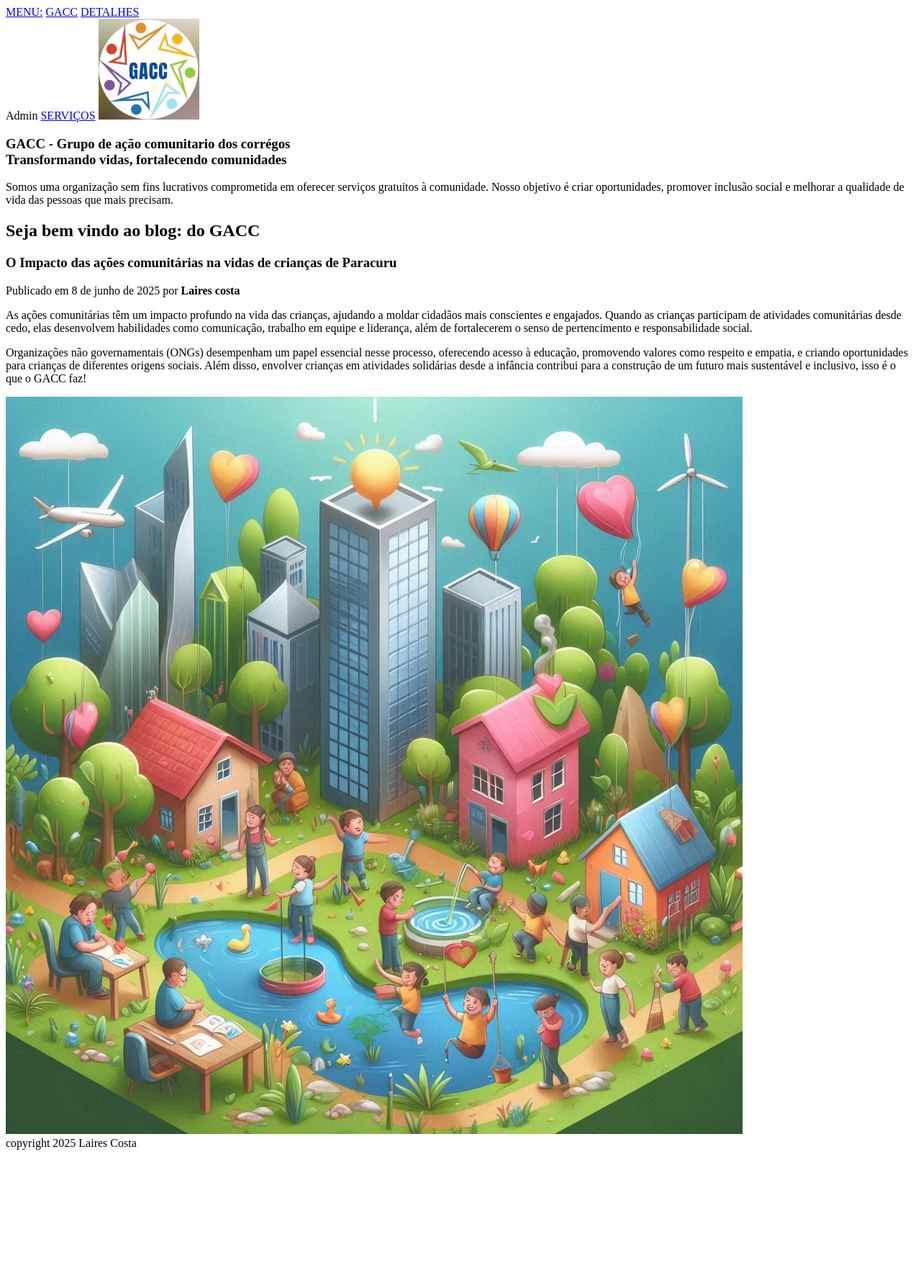
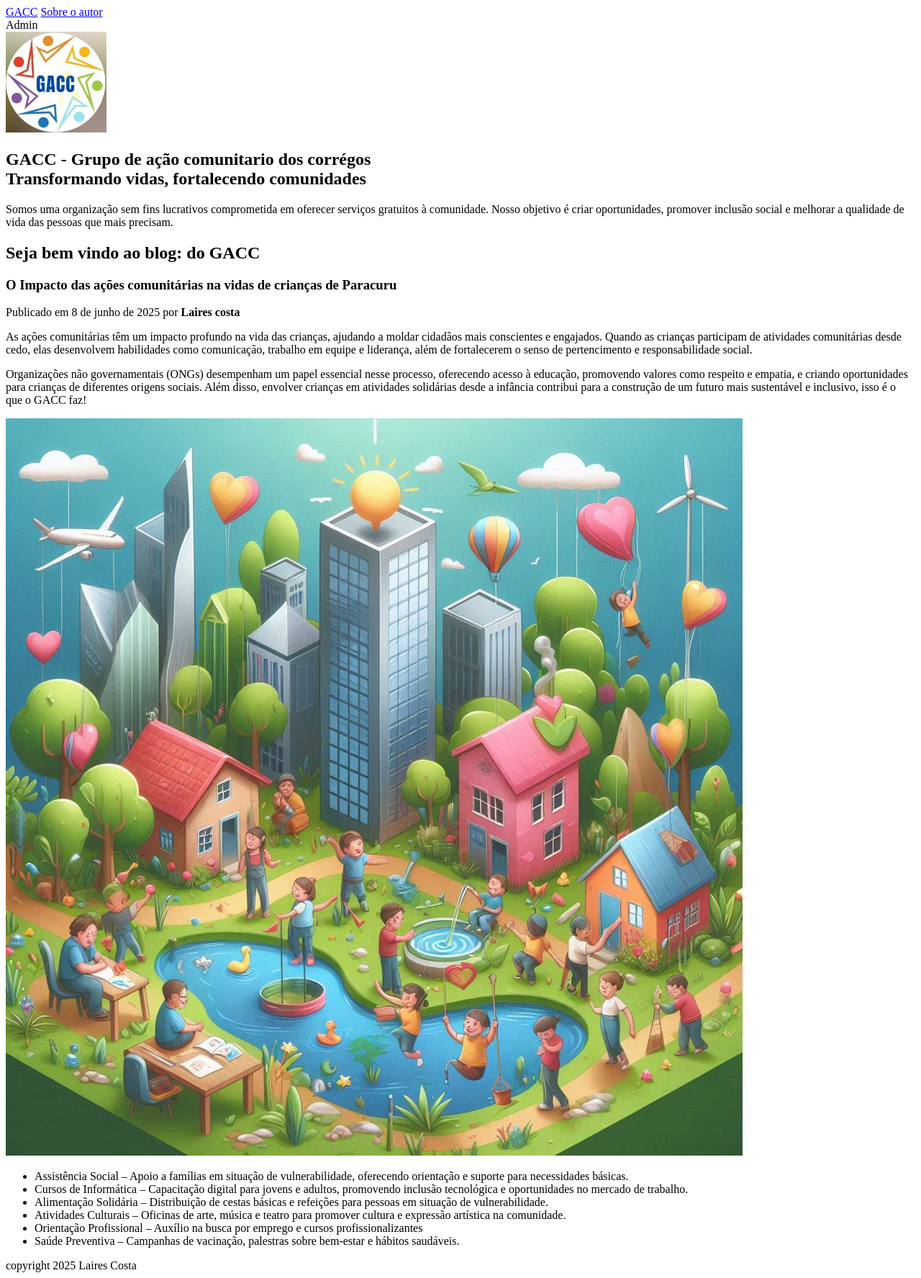
Before and after one commit to alairescosta/gaccong, a plain HTML site: page index.html in a window 1280 px wide. Shown: the whole page at 72% size. Before the commit the page ends 1605 px from the top, so only its background shows below. Drawn offline with Linux system fonts and the light colour scheme.

Commit message:
Add files via upload

```diff
--- a/index.html
+++ b/index.html
@@ -6,27 +6,28 @@
     <title>GACC</title>
 </head>
 <body>
-    <section>
+
     <header>
         <nav>
-                <a href="/menu.html">MENU:</a>
             <a href="/index.html">GACC</a>
-                <a href="/detalhes.html">DETALHES</a>
+            <a href="/sobre.html">Sobre o autor</a>
 
             <div>
                 <span>Admin</span>
-                    <a href="/admin/servicos.
+                <a href="/admin/servicos"></a>
             </div>
-                html">SERVIÇOS</a>
+
             <img width="140" height="140" src="logo.jpg">
 
+        </nav>
+    </header>
+
+    <section>
         <h1>GACC - Grupo de ação comunitario dos corrégos <br> Transformando vidas, fortalecendo comunidades </h1>
         <main>
             <p>Somos uma organização sem fins lucrativos comprometida em oferecer serviços gratuitos à comunidade. Nosso objetivo é criar oportunidades, promover inclusão social e melhorar a qualidade de vida das pessoas que mais precisam. </p>
 
         </main>
-            </nav>
-        </header>
     </section>
 
     <section>
@@ -40,9 +41,26 @@
             </p>
             <p> Organizações não governamentais (ONGs) desempenham um papel essencial nesse processo, oferecendo acesso à educação, promovendo valores como respeito e empatia, e criando oportunidades para crianças de diferentes origens sociais. Além disso, envolver crianças em atividades solidárias desde a infância contribui para a construção de um futuro mais sustentável e inclusivo, isso é o que o GACC faz!
             </p>
-            <img src="impacto.png"
+            <img src="impacto.png">
 
         </article>
+    </section>
+
+    <section>
+        <ul>
+            <li>Assistência Social – Apoio a famílias em situação de vulnerabilidade, oferecendo orientação e suporte para necessidades básicas.
+            </li>
+            <li>Cursos de Informática – Capacitação digital para jovens e adultos, promovendo inclusão tecnológica e oportunidades no mercado de trabalho.
+            </li>
+            <li>Alimentação Solidária – Distribuição de cestas básicas e refeições para pessoas em situação de vulnerabilidade.
+            </li>
+            <li>Atividades Culturais – Oficinas de arte, música e teatro para promover cultura e expressão artística na comunidade.
+            </li>
+            <li>Orientação Profissional – Auxílio na busca por emprego e cursos profissionalizantes
+            </li>
+            <li>Saúde Preventiva – Campanhas de vacinação, palestras sobre bem-estar e hábitos saudáveis.
+            </li>
+        </ul>
     </section>
     <footer>
         copyright 2025 Laires Costa
```
Lines whose indentation alone changed are shown as unchanged.
